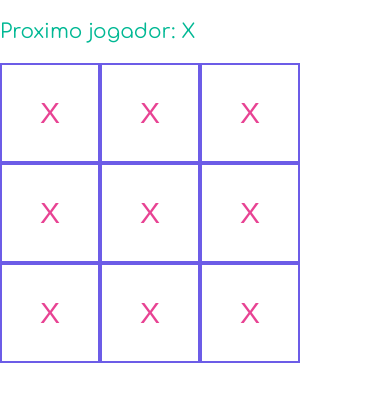
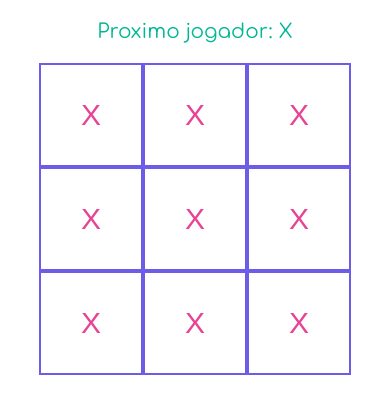
Before and after one commit to LORDBABUINO/15dias-de-react, a React (Create React App) app: page / in a window 390 px wide. Shown: the top 414 px of the page. Built offline with nearby package versions, Linux system fonts and the light colour scheme; the HTML template or start-up script is replaced by a standard one.

Commit message:
Makes the game responsive

```diff
--- a/src/App.js
+++ b/src/App.js
@@ -2,12 +2,13 @@
 
 import BoardCollab from './components/BoardCollab';
 import NextPlayer from './components/NextPlayer';
+import GameWrapper from './components/GameWrapper';
 
 const App = () => (
-	<>
+	<GameWrapper>
 		<NextPlayer />
 		<BoardCollab qtd="9" />
-	</>
+	</GameWrapper>
 )
 
 export default App;
--- a/src/components/BoardCollab/index.js
+++ b/src/components/BoardCollab/index.js
@@ -1,5 +1,7 @@
 import React from 'react'
 import SquareCollab from '../SquareCollab';
+
+import './styles.css'
 
 const squareCollabs = qtd => {
 	const squares = []
@@ -12,7 +14,7 @@
 }
 
 const BoardCollab = ({qtd}) => (
-	<article>{squareCollabs(qtd)}</article>
+	<article className="board-collab">{squareCollabs(qtd)}</article>
 )
 
 export default BoardCollab;
--- /dev/null
+++ b/src/components/BoardCollab/styles.css
@@ -0,0 +1,5 @@
+.board-collab {
+	width: 80vw;
+	height: 80vw;
+	display: inline-block;
+}
--- /dev/null
+++ b/src/components/GameWrapper/index.js
@@ -0,0 +1,7 @@
+import React from 'react'
+import './styles.css'
+
+const GameWrapper = ({children}) => (
+	<main className="game-wrapper">{children}</main>
+)
+export default GameWrapper
--- /dev/null
+++ b/src/components/GameWrapper/styles.css
@@ -0,0 +1,3 @@
+.game-wrapper {
+	text-align: center;
+}
--- a/src/components/SquareCollab/styles.css
+++ b/src/components/SquareCollab/styles.css
@@ -1,8 +1,9 @@
 .square-collab {
+	box-sizing: border-box;
 	background-color: transparent;
 	border: 2px solid #6c5ce7;
-	width: 100px;
-	height: 100px;
+	width: 33.33%;
+	height: 33.33%;
 	font-size: 30px;
 	color: #e84393;
 	cursor: pointer;
```
